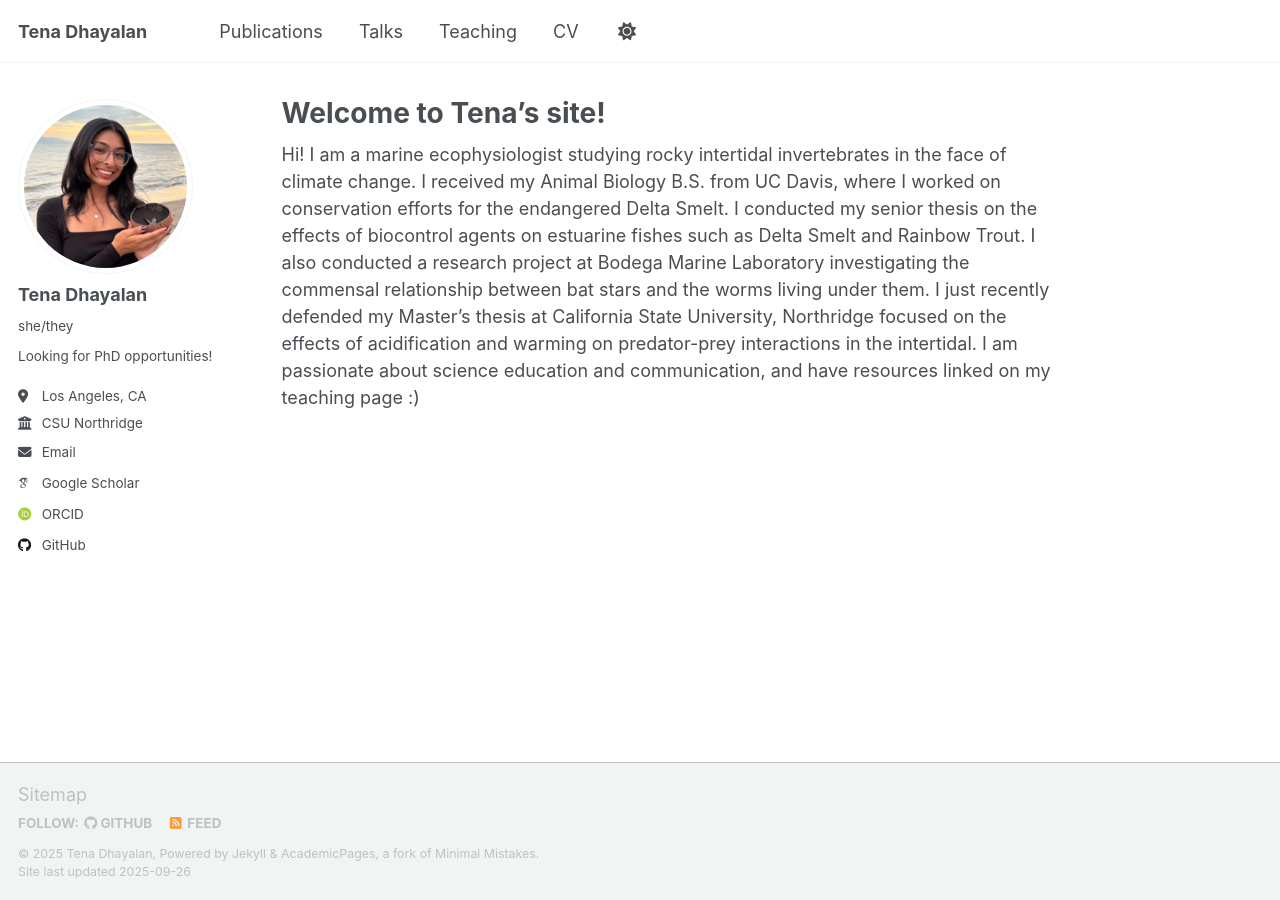
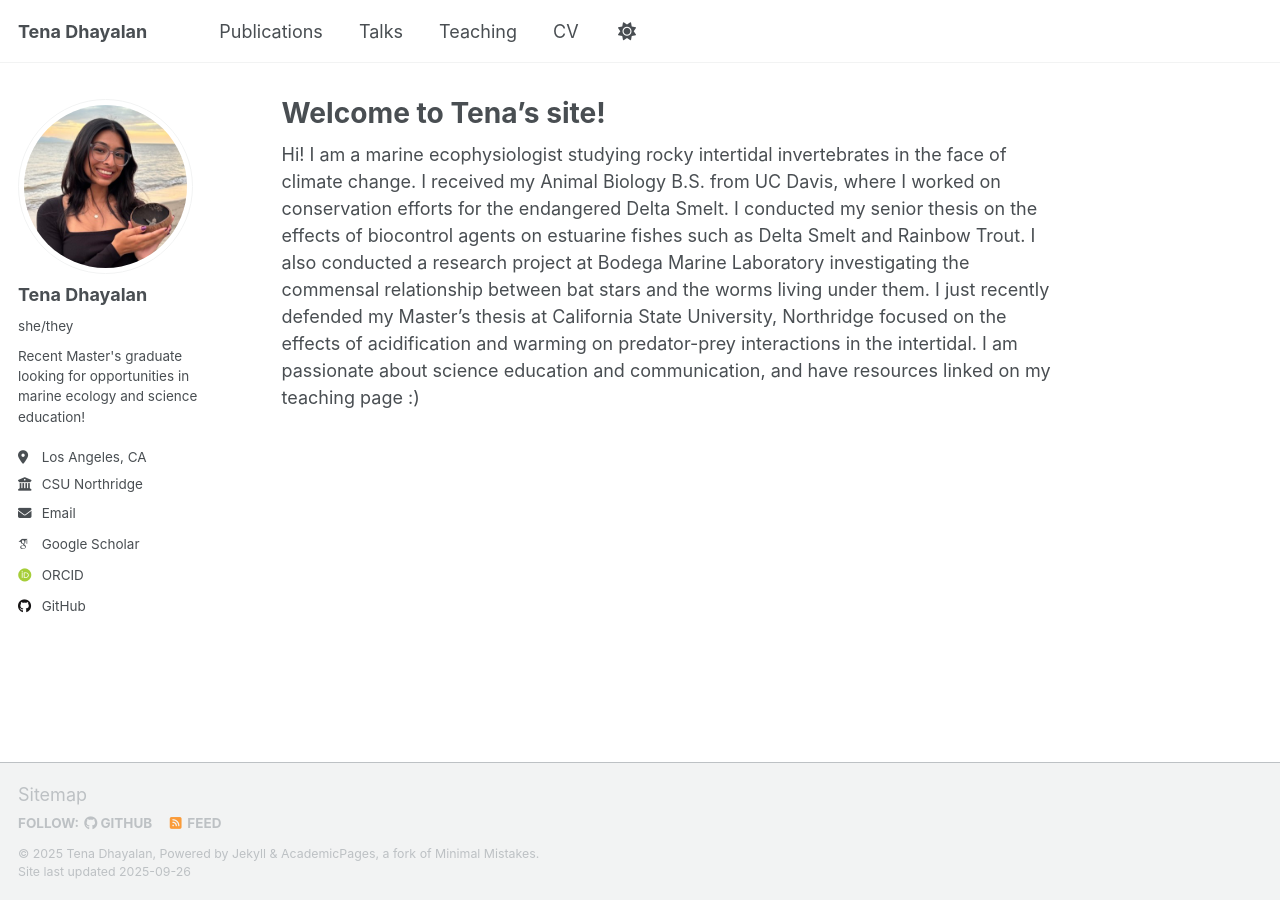
Before and after one commit to tenadhayalan/tenadhayalan.github.io, a Jekyll site: the page built from _pages/about.md, in a window 1280 px wide. Built offline with Jekyll 4.4.1, drawn with Linux system fonts in a browser that asks for light colours; some web fonts are replaced; a script that is not in the unit is left out.

Commit message:
updated short bio

```diff
--- a/_config.yml
+++ b/_config.yml
@@ -26,7 +26,7 @@ author:
   avatar           : "profile.png"
   name             : "Tena Dhayalan"
   pronouns         : "she/they"
-  bio              : "Looking for PhD opportunities!"
+  bio              : "Recent Master's graduate looking for opportunities in marine ecology and science education!"
   location         : "Los Angeles, CA"
   employer         : "CSU Northridge"
   uri              : # URL
```
